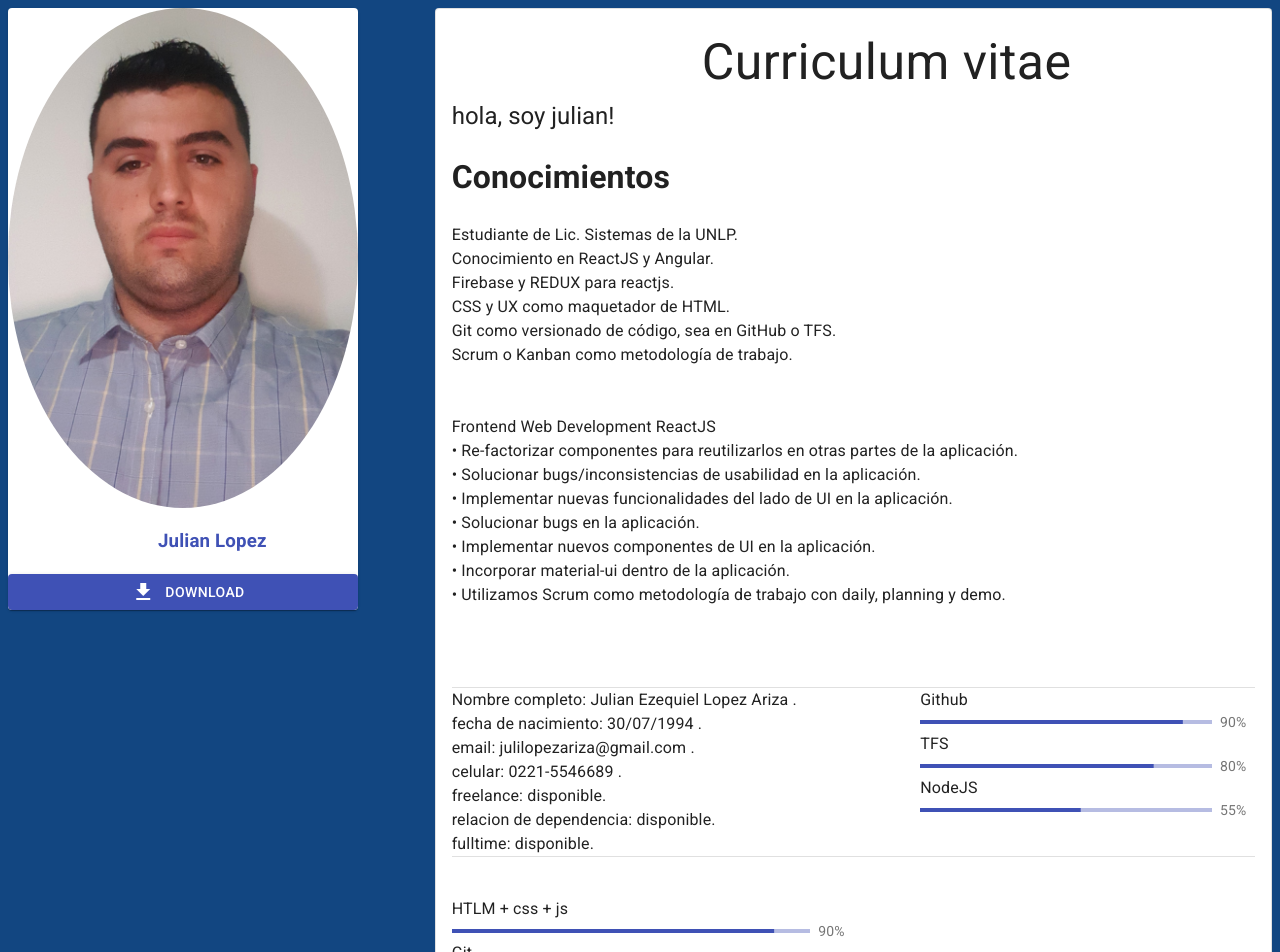
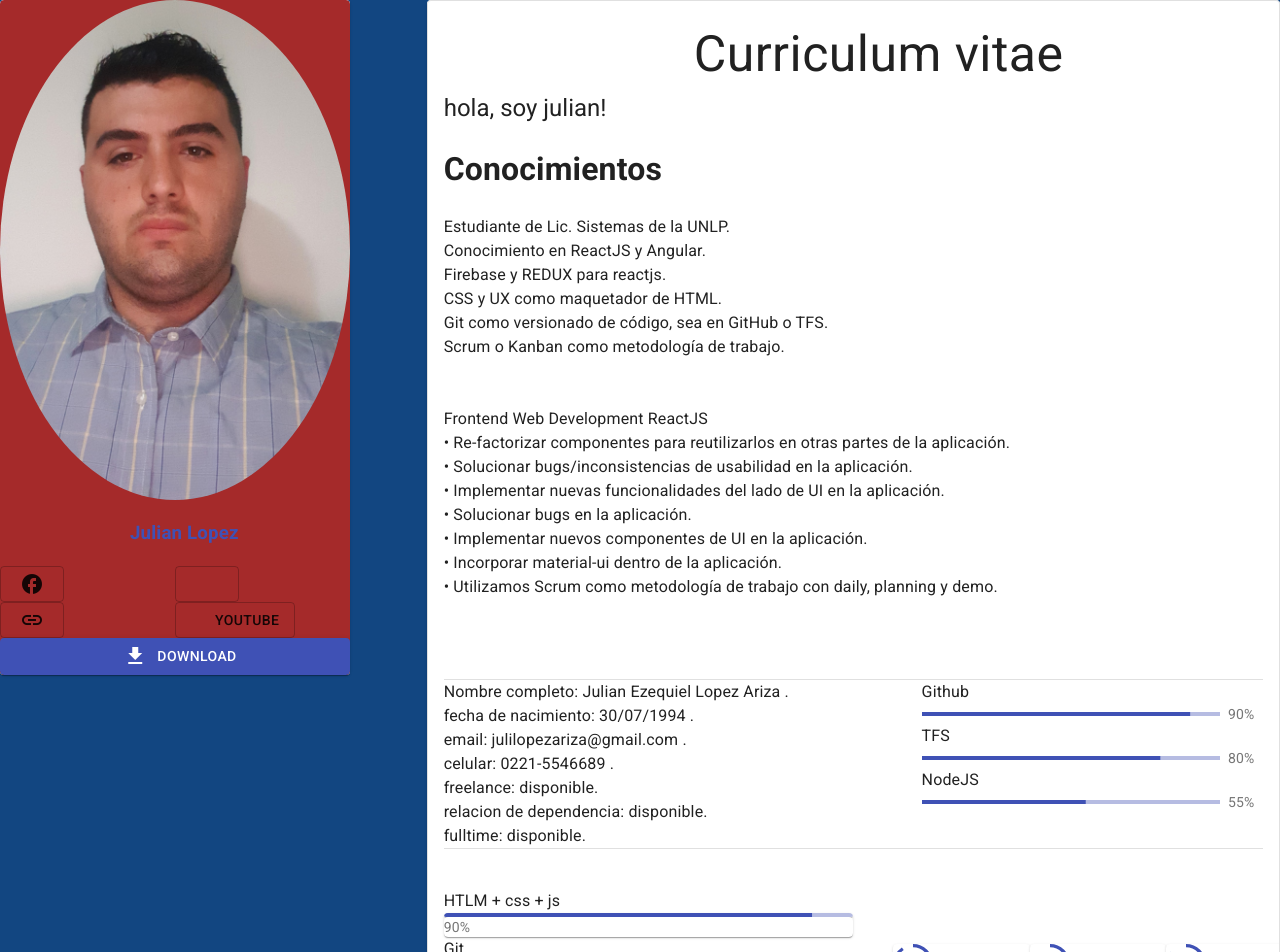
Before and after one commit to julian-lopez-ariza/CRMERP, a React (Create React App) app in the folder Frontend/app/: page / in a window 1280 px wide. Shown: the top 952 px of the page. Built offline with nearby package versions, Linux system fonts and the light colour scheme.

Commit message:
arreglos

```diff
--- a/Frontend/app/src/Components/contacto.jsx
+++ b/Frontend/app/src/Components/contacto.jsx
@@ -26,8 +26,7 @@ function LinearProgressWithLabel(props) {
     value: PropTypes.number.isRequired,
   };
 
-export default class contacto extends Component {
-    render() {
+export default function contacto () {
 return (
 
   <Grid container item xs ={12}>
@@ -78,5 +77,5 @@ export default class contacto extends Component {
   </Grid>
 
         )
+
 }
-}
--- a/Frontend/app/src/Components/download.jsx
+++ b/Frontend/app/src/Components/download.jsx
@@ -5,14 +5,15 @@ import Typography from '@material-ui/core/Typography';
 import Button from '@material-ui/core/Button';
 import Avatar from '@material-ui/core/Avatar';
 import Grid from '@material-ui/core/Grid';
-import { lightGreen } from '@material-ui/core/colors';
 import {Icon} from '@material-ui/core';
+import RedesSociales from './redesSociales';
 
 
 
 const useStyles = makeStyles((theme) => ({
   root: {
     minWidth: 350,
+    backgroundColor: 'brown',
 
   },
   media: {
@@ -24,7 +25,7 @@ const useStyles = makeStyles((theme) => ({
     height: 500,
   },
   por:{
-    margin:'0px 0px 0px 150px',
+    margin:'0px 0px 0px 130px',
   },
   margen:{
     margin:'0px 10px 0px 10px',
@@ -34,8 +35,6 @@ const useStyles = makeStyles((theme) => ({
 
 export default function download () {
   const classes = useStyles();
-  const [expanded, setExpanded] = React.useState(false);
-
 
 
 
@@ -52,6 +51,9 @@ export default function download () {
             </Typography>
           </Grid>
           <Grid  item xs= {12}>
+            <RedesSociales />
+          </Grid>
+          <Grid  item xs= {12}>
             <Button variant="contained" color="primary" fullWidth  >
                 <Icon className={classes.margen} >
                   download
--- a/Frontend/app/src/Components/porcentaje1.jsx
+++ b/Frontend/app/src/Components/porcentaje1.jsx
@@ -2,21 +2,21 @@ import React, { Component } from 'react'
 import Typography from '@material-ui/core/Typography';
 import Grid from '@material-ui/core/Grid'
 import PropTypes from 'prop-types';
-import Box from '@material-ui/core/Box';
+import Card from '@material-ui/core/Card';
 import LinearProgress from '@material-ui/core/LinearProgress';
 
 function LinearProgressWithLabel(props) {
     return (
-      <Box display="flex" alignItems="center">
-        <Box width="100%" mr={1}>
+      <Card display="flex" alignItems="center">
+        <Card width="100%" mr={1}>
           <LinearProgress variant="determinate" {...props} />
-        </Box>
-        <Box minWidth={35}>
+        </Card>
+        <Card minWidth={35}>
           <Typography variant="body2" color="textSecondary">{`${Math.round(
             props.value,
           )}%`}</Typography>
-        </Box>
-      </Box>
+        </Card>
+      </Card>
     );
   }
 
@@ -51,12 +51,12 @@ function LinearProgressWithLabel(props) {
 
                         </Grid>
                         <Grid item xs={12}>
-                        <Box width="100%" mr={3}>
+                        <Card >
                             <Typography>
                                 Angular
                             </Typography>
                             <LinearProgressWithLabel value={55} />
-                        </Box>
+                        </Card>
                         </Grid>
                     </Grid>
               </div>
--- a/Frontend/app/src/Components/porcentaje2.jsx
+++ b/Frontend/app/src/Components/porcentaje2.jsx
@@ -3,7 +3,7 @@ import Typography from '@material-ui/core/Typography';
 import Grid from '@material-ui/core/Grid'
 import CircularProgress from '@material-ui/core/CircularProgress';
 import PropTypes from 'prop-types';
-import Box from '@material-ui/core/Box';
+import Card from '@material-ui/core/Card';
 import { makeStyles } from '@material-ui/core/styles';
 
 const useStyles = makeStyles({
@@ -12,16 +12,14 @@ const useStyles = makeStyles({
       margin:'55px 0px 0px 40px ',
 
     },
-
-
   });
 
 
 function CircularProgressWithLabel(props) {
 return (
-    <Box position="relative" display="inline-flex">
+    <Card position="relative" display="inline-flex">
     <CircularProgress variant="determinate" {...props} />
-    <Box
+    <Card
         top={0}
         left={0}
         bottom={0}
@@ -34,8 +32,8 @@ return (
         <Typography variant="caption" component="div" color="textSecondary">{`${Math.round(
         props.value,
         )}%`} </Typography>
-    </Box>
-    </Box>
+    </Card>
+    </Card>
 );
 }
 
--- a/Frontend/app/src/Components/principal.jsx
+++ b/Frontend/app/src/Components/principal.jsx
@@ -2,25 +2,43 @@ import React, { Component } from 'react'
 import Download from './download';
 import Informacion from './Informacion';
 import Grid from '@material-ui/core/Grid';
-import Box from '@material-ui/core/Box';
+import Card from '@material-ui/core/Card';
+import { makeStyles } from '@material-ui/core/styles';
 
-export default class principal extends Component {
-    render() {
+const useStyles = makeStyles((theme) => ({
+    root: {
+      maxWidth: 350,
+
+    },
+    cardInfo: {
+        maxWidth: 1350,
+        margin:'0px 0px 0px 0px',
+      },
+
+}));
+function  principal () {
+    const classes = useStyles();
+
     return (
 
+
         <Grid container item xs= {12}>
+
             <Grid item xs= {4}>
-                    <Box p={1}  >
+                <Card className={classes.root}>
                     <Download />
-                    </Box>
+                </Card>
             </Grid>
+
             <Grid item xs= {8}>
-                    <Box p={1}  >
+                <Card className={classes.cardInfo}>
                     <Informacion />
-                    </Box>
+                </Card>
             </Grid>
         </Grid>
 
+
     )
+
 }
-}
+export default principal ;
--- /dev/null
+++ b/Frontend/app/src/Components/redesSociales.jsx
@@ -0,0 +1,53 @@
+import React from 'react';
+import Button from '@material-ui/core/Button';
+import Grid from '@material-ui/core/Grid';
+import {Icon} from '@material-ui/core';
+
+
+
+
+export default function redesSociales () {
+
+
+    return (
+        <div>
+            <Grid container  item xs= {12}>
+                <Grid item xs= {6}>
+                    <Button variant="outlined" >
+                        <Icon>
+                            facebook
+                        </Icon>
+                    </Button>
+
+                </Grid>
+                <Grid item xs= {6}>
+                    <Button variant="outlined" >
+                        <Icon>
+                            instagram
+                        </Icon>
+                    </Button>
+
+                </Grid>
+            </Grid>
+            <Grid container  item xs= {12}>
+                <Grid item xs= {6}>
+                    <Button variant="outlined" >
+                        <Icon>
+                            linkedin
+                        </Icon>
+                    </Button>
+
+                </Grid>
+                <Grid item xs= {6}>
+                    <Button variant="outlined" >
+                        <Icon>
+                            youtube
+                        </Icon>
+                        youtube
+                    </Button>
+
+                </Grid>
+            </Grid>
+        </div>
+    );
+}
```
Also changed, not shown: Frontend/app/src/Components/porcentaje.jsx (+4 -4 lines). Lines whose indentation alone changed are shown as unchanged.
